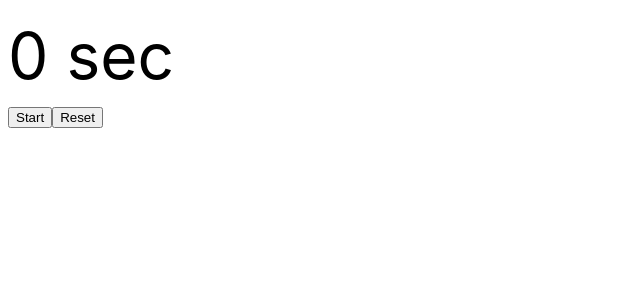
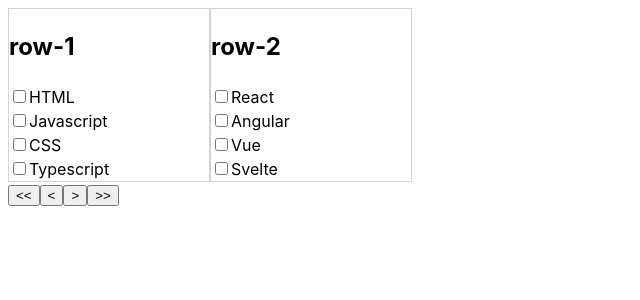
Before and after one commit to ayansome1/machine-coding-projects, a React (Vite) app: page / in a window 1280 px wide. Shown: the top 300 px of the page, without its empty margins (0-640 px from the left). Built offline with nearby package versions, Linux system fonts and the light colour scheme.

Commit message:
transfer list

```diff
--- a/src/App.tsx
+++ b/src/App.tsx
@@ -22,6 +22,7 @@
 import TrafficLightTest from './projects/trafficLight/TrafficLightTest';
 import HackerNewsJobBoard from './projects/hackerNewsJobBoard/HackerNewsJobBoard';
 import StopwatchContainer from './projects/stopwatch/StopwatchContainer';
+import TransferListContainer from './projects/transferList/TransferListContainer';
 
 function App() {
   return (
@@ -93,7 +94,10 @@
       <div>{/* <TrafficLightTest /> */}</div>
       <div>{/* <HackerNewsJobBoard /> */}</div>
       <div>
-        <StopwatchContainer />
+        {/* <StopwatchContainer /> */}
+      </div>
+      <div>
+        <TransferListContainer />
       </div>
     </>
   );
--- /dev/null
+++ b/src/projects/transferList/TransferList.module.scss
@@ -0,0 +1,8 @@
+.rows-container {
+  display: flex;
+}
+
+.row {
+  width: 200px;
+  border: 1px solid lightgray;
+}
--- /dev/null
+++ b/src/projects/transferList/TransferList.tsx
@@ -0,0 +1,118 @@
+import { useState } from 'react';
+import styles from './TransferList.module.scss';
+
+const TransferList = ({ data }) => {
+  const [rowData, setRowData] = useState([...data]);
+  const [selectedItems, setSelectedItems] = useState({});
+  const rows = { row1: 'row-1', row2: 'row-2' };
+
+  const handleMoveAllToLeftClick = () => {
+    const prevItemsInRow = [];
+    const newItemsInRow = [];
+    for (let i = 0; i < rowData.length; i++) {
+      if (rowData[i].list === rows.row1) {
+        prevItemsInRow.push(rowData[i]);
+      } else {
+        newItemsInRow.push({ ...rowData[i], list: 'row-1' });
+      }
+    }
+    setRowData([...prevItemsInRow, ...newItemsInRow]);
+  };
+
+  const handleMoveAllToRightClick = () => {
+    const prevItemsInRow = [];
+    const newItemsInRow = [];
+    for (let i = 0; i < rowData.length; i++) {
+      if (rowData[i].list === rows.row2) {
+        prevItemsInRow.push(rowData[i]);
+      } else {
+        newItemsInRow.push({ ...rowData[i], list: 'row-2' });
+      }
+    }
+    setRowData([...prevItemsInRow, ...newItemsInRow]);
+  };
+
+  const handleInputChange = (e, id) => {
+    console.log(e.target.checked);
+    setSelectedItems((val) => {
+      return {
+        ...val,
+        [id]: e.target.checked,
+      };
+    });
+  };
+
+  const handleMoveRight = () => {
+    const prevItemsInRow = [];
+    const newItemsInRow = [];
+    for (let i = 0; i < rowData.length; i++) {
+      if (
+        rowData[i].list === rows.row1 &&
+        selectedItems[rowData[i].id] === true
+      ) {
+        newItemsInRow.push({ ...rowData[i], list: 'row-2' });
+      } else {
+        prevItemsInRow.push({ ...rowData[i] });
+      }
+    }
+    console.log(prevItemsInRow);
+    console.log(newItemsInRow);
+
+    setRowData([...prevItemsInRow, ...newItemsInRow]);
+  };
+
+  const handleMoveLeft = () => {
+    const prevItemsInRow = [];
+    const newItemsInRow = [];
+    for (let i = 0; i < rowData.length; i++) {
+      if (
+        rowData[i].list === rows.row2 &&
+        selectedItems[rowData[i].id] === true
+      ) {
+        newItemsInRow.push({ ...rowData[i], list: 'row-1' });
+      } else {
+        prevItemsInRow.push({ ...rowData[i] });
+      }
+    }
+    console.log(prevItemsInRow);
+    console.log(newItemsInRow);
+
+    setRowData([...prevItemsInRow, ...newItemsInRow]);
+  };
+
+  return (
+    <div>
+      <div className={styles['rows-container']}>
+        {[rows.row1, rows.row2].map((row) => (
+          <div key={row} className={styles.row}>
+            <h2>{row}</h2>
+            {rowData
+              .filter((val) => val.list === row)
+              .map((val) => (
+                <div key={val.id}>
+                  <label>
+                    <input
+                      type='checkbox'
+                      checked={selectedItems[val.id] === true}
+                      onChange={(e) => handleInputChange(e, val.id)}
+                    />
+                    {val.item}
+                  </label>
+                </div>
+              ))}
+          </div>
+        ))}
+      </div>
+      <div>
+        <div>
+          <button onClick={handleMoveAllToLeftClick}>{'<<'}</button>
+          <button onClick={handleMoveLeft}>{'<'}</button>
+          <button onClick={handleMoveRight}>{'>'}</button>
+          <button onClick={handleMoveAllToRightClick}>{'>>'}</button>
+        </div>
+      </div>
+    </div>
+  );
+};
+
+export default TransferList;
--- /dev/null
+++ b/src/projects/transferList/TransferListContainer.tsx
@@ -0,0 +1,52 @@
+import TransferList from './TransferList';
+
+const TransferListContainer = () => {
+  return (
+    <TransferList
+      data={[
+        {
+          item: 'HTML',
+          id: 'x-html',
+          list: 'row-1',
+        },
+        {
+          item: 'React',
+          id: 'x-react',
+          list: 'row-2',
+        },
+        {
+          item: 'Javascript',
+          id: 'x-js',
+          list: 'row-1',
+        },
+        {
+          item: 'CSS',
+          id: 'x-css',
+          list: 'row-1',
+        },
+        {
+          item: 'Typescript',
+          id: 'x-ts',
+          list: 'row-1',
+        },
+        {
+          item: 'Angular',
+          id: 'x-angular',
+          list: 'row-2',
+        },
+        {
+          item: 'Vue',
+          id: 'x-vue',
+          list: 'row-2',
+        },
+        {
+          item: 'Svelte',
+          id: 'x-svelte',
+          list: 'row-2',
+        },
+      ]}
+    />
+  );
+};
+
+export default TransferListContainer;
```
